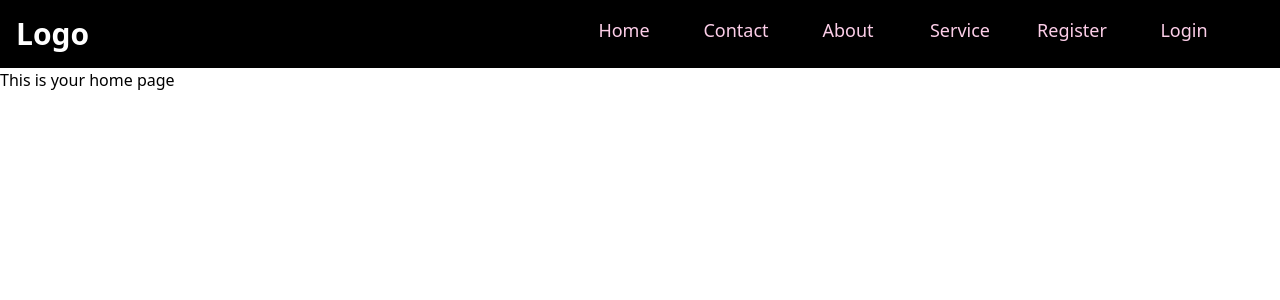
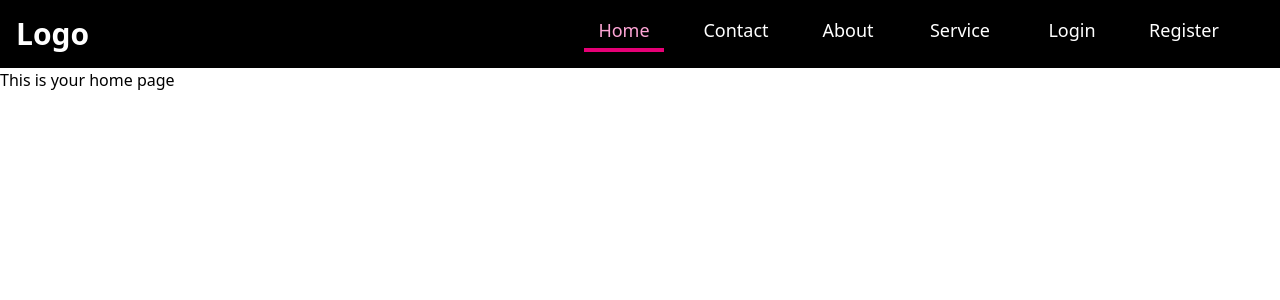
Before and after one commit to Prasannaniroula/MERN-, a React (Vite) app in the folder client/: page / in a window 1280 px wide. Shown: the top 300 px of the page. Built offline with nearby package versions, Linux system fonts and the light colour scheme.

Commit message:
refactor NavBar to use NavLink for active link styling

```diff
--- a/client/src/Components/NavBar.jsx
+++ b/client/src/Components/NavBar.jsx
@@ -1,5 +1,5 @@
 import React from 'react'
-import { Link } from 'react-router-dom'
+import { Link, NavLink } from 'react-router-dom'
 
 function NavBar() {
   return (
@@ -10,12 +10,12 @@ function NavBar() {
             <Link to="/"><h1 className='font-bold text-3xl'>Logo</h1></Link>
         </div>
         <div className='flex gap-8 center text-lg pr-10'>
-         <Link className='w-20 hover:border-b-4 border-pink-600 text-center text-pink-200'  to="/">Home</Link>
-         <Link className='w-20 hover:border-b-4 border-pink-600 text-center  text-pink-200' to="/contact">Contact</Link>
-         <Link className='w-20 hover:border-b-4 border-pink-600 text-center  text-pink-200' to="/about">About</Link>
-         <Link className='w-20 hover:border-b-4 border-pink-600 text-center  text-pink-200' to="/service">Service</Link>
-         <Link className='w-20 hover:border-b-4 border-pink-600 text-center  text-pink-200' to="/register">Register</Link>
-         <Link className='w-20 hover:border-b-4 border-pink-600 text-center  text-pink-200' to="/login">Login</Link>
+         <NavLink className={({isActive})=>`w-20 hover:border-b-4 border-pink-600 text-center hover:text-pink-300 ${isActive ? "text-pink-300 border-b-4 border-pink-600 ":""}`} to="/">Home</NavLink>
+         <NavLink className={({isActive})=>`w-20 hover:border-b-4 border-pink-600 text-center hover:text-pink-300 ${isActive ? "text-pink-300 border-b-4 border-pink-600 ":""}`} to="/contact">Contact</NavLink>
+         <NavLink className={({isActive})=>`w-20 hover:border-b-4 border-pink-600 text-center hover:text-pink-300 ${isActive ? "text-pink-300 border-b-4 border-pink-600 ":""}`} to="/about">About</NavLink>
+         <NavLink className={({isActive})=>`w-20 hover:border-b-4 border-pink-600 text-center hover:text-pink-300 ${isActive ? "text-pink-300 border-b-4 border-pink-600 ":""}`} to="/service">Service</NavLink>
+         <NavLink className={({isActive})=>`w-20 hover:border-b-4 border-pink-600 text-center hover:text-pink-300 ${isActive ? "text-pink-300 border-b-4 border-pink-600 ":""}`} to="/login">Login</NavLink>
+         <NavLink className={({isActive})=>`w-20 hover:border-b-4 border-pink-600 text-center hover:text-pink-300 ${isActive ? "text-pink-300 border-b-4 border-pink-600 ":""}`} to="/register">Register</NavLink>
         </div>
     </div>
     </body>
```
